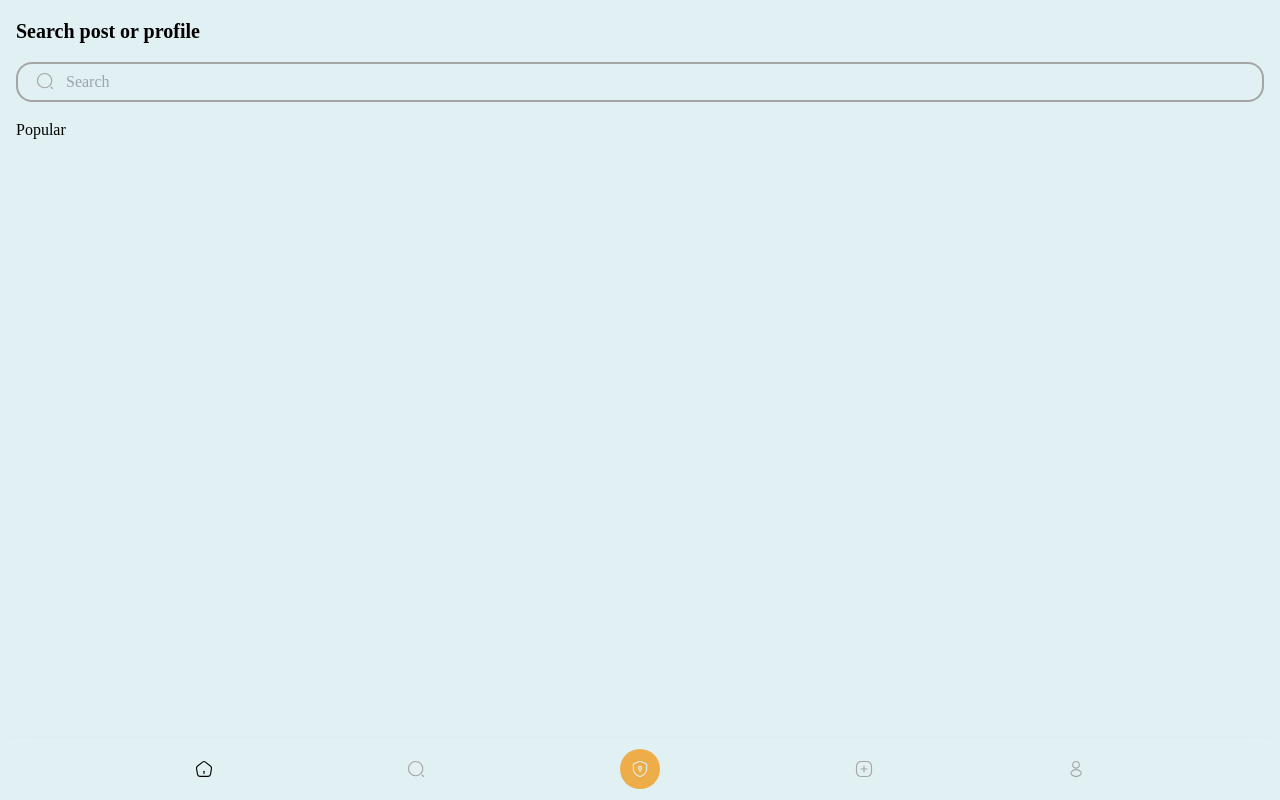
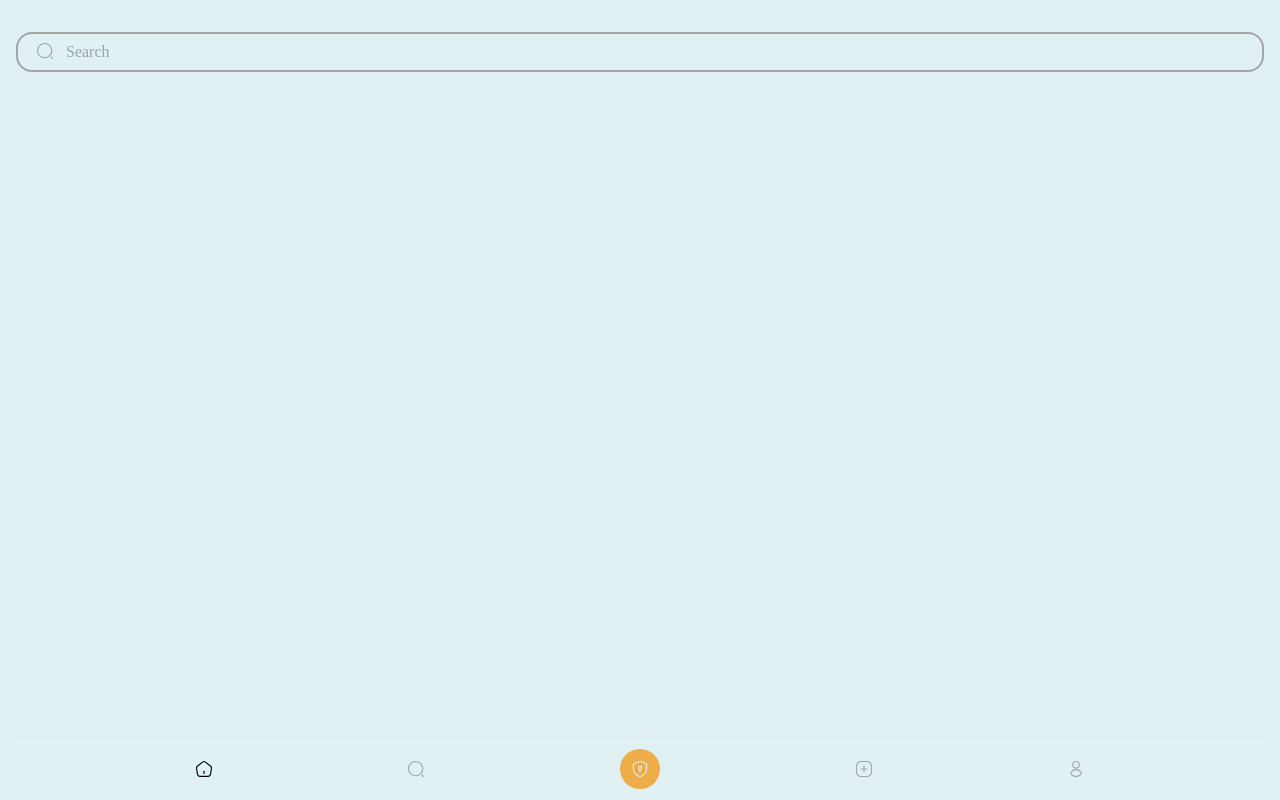
Before and after one commit to donald-88/lens_web3, a Next.js app: page /search in a window 1280 px wide. Built offline with nearby package versions, Linux system fonts and the light colour scheme; what urql would draw is missing.

Commit message:
testing out possible shading bug on textform

```diff
--- a/pages/create.jsx
+++ b/pages/create.jsx
@@ -1,6 +1,15 @@
 const Create = () => {
   return(
-    <div>Create a post</div>
+    <div>
+      <div className="flex justify-between items-center w-full p-4">
+        <svg width="18" height="18" viewBox="0 0 24 24" fill="none" xmlns="http://www.w3.org/2000/svg">
+        <path d="M15 19.9201L8.47997 13.4001C7.70997 12.6301 7.70997 11.3701 8.47997 10.6001L15 4.08008" stroke="#000000" strokeWidth="1.5" strokeMiterlimit="10" strokeLinecap="round" strokeLinejoin="round"/>
+        </svg>
+        <button className="p-[10px] bg-accent rounded-[16px] text-[12px] text-primary font-medium shadow-lg shadow-accent">
+          Post
+        </button>
+      </div>
+    </div>
   )
 }
 
--- a/pages/search.jsx
+++ b/pages/search.jsx
@@ -8,12 +8,11 @@ const SearchPage = ()=>{
 
   return(
     <div>
-      <div className="m-4 space-y-4">
-        <h1>Search post or profile</h1>
+      <div className="h-4"/>
+      <div className="m-4">
         <SearchBar onChange={e => setSearchString(e.target.value)} value={searchString}/>
       </div>
-      <div className="px-4 space-y-4">
-        <h2>Popular</h2>
+      <div className="px-4">
       </div>
 
 
```
Also changed, not shown: public/arrow-left-1.svg (added).
